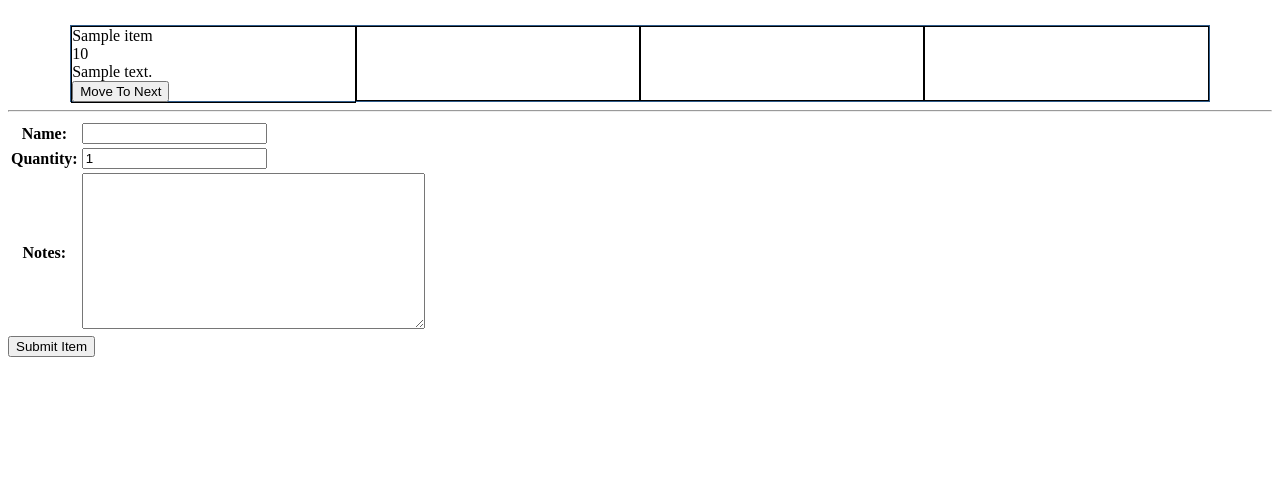
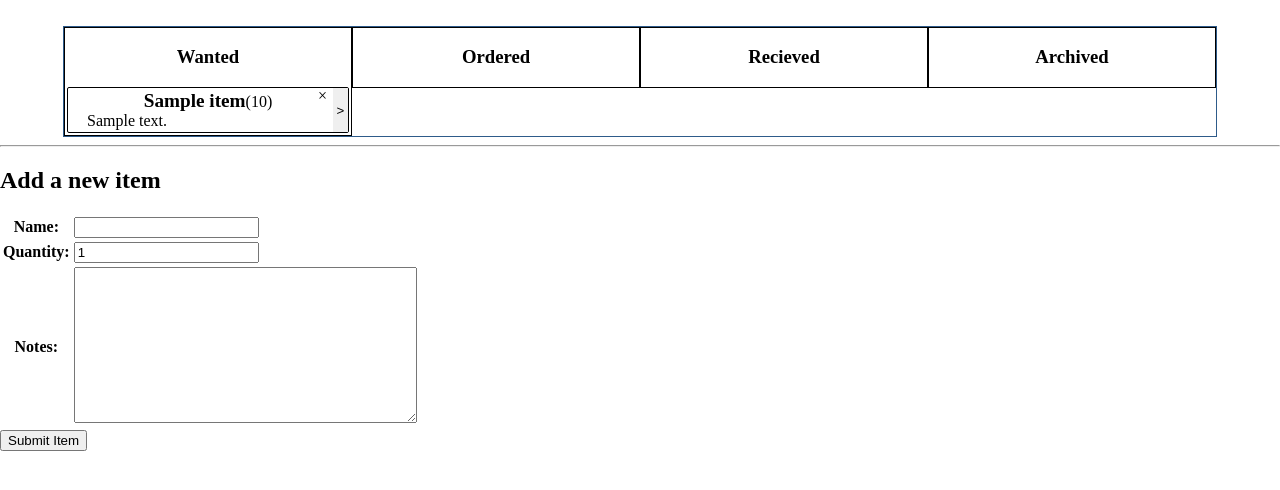
Before and after one commit to ConstellationApps/Inventory, a Django app: page /order/ in a window 1280 px wide. Shown: the top 490 px of the page. Run offline with Django 3.2, Linux system fonts and the light colour scheme; tables that the repository leaves empty hold one stand-in row (values such as "Sample post").

Commit message:
Add frontend support for moving left and right

```diff
--- a/orderboard/static/orderboard/script.js
+++ b/orderboard/static/orderboard/script.js
@@ -1,13 +1,34 @@
-function moveItem(id) {
+function moveItem(id, direction) {
+    var xhttp = new XMLHttpRequest();
     xhttp.onreadystatechange = function() {
-        if (this.readyState == 4 && this.status == 200) {
-            document.getElementById(this.responseText).appendChild(
-                document.getElementById('card_' + id)
-            );
-        } else {
-            alert("There was a problem moving that card.")
+        if (this.readyState == 4) {
+            if (this.status == 200) {
+                document.getElementById('stage_' + this.responseText).appendChild(
+                    document.getElementById('card_' + id)
+                );
+
+            } else {
+                alert('There was a problem moving that card.')
+            }
+        }
+
+    };
+    xhttp.open('GET', '/order/move/' + id + '/' + direction, true);
+    xhttp.send();
+}
+
+function deleteItem(id) {
+    var xhttp = new XMLHttpRequest();
+    xhttp.onreadystatechange = function() {
+        if (this.readyState == 4) {
+            if (this.status == 200) {
+                var element = document.getElementById('card_' + id)
+                element.parentNode.removeChild(element);
+            } else {
+                alert('There was a problem removing that card.')
+            }
         }
     };
-    xhttp.open("GET", "/order/move/" + id, true);
+    xhttp.open('GET', '/order/archive/' + id, true);
     xhttp.send();
 }
--- a/orderboard/static/orderboard/style.css
+++ b/orderboard/static/orderboard/style.css
@@ -1,7 +1,20 @@
+html, body {
+	margin: 0;
+	padding: 0;
+	border: 0;
+	font-size: 100%;
+	font: inherit;
+	vertical-align: baseline;
+}
+
+h3 {
+    text-align: center;
+}
+
 #boards {
     width: 90%;
     min-width: 800px;
-    height: 75px;
+    min-height: 75px;
     margin-left: auto;
     margin-right: auto;
     margin-top: 2%;
@@ -9,12 +22,65 @@
     border-style: solid;
     border-color: #2e5b8a;
 }
+
 .stage {
     width: 25%;
-    min-height: 75px;
     border-width: 1px;
     border-color: #000;
     border-style: solid;
     box-sizing:border-box;
     float: left;
 }
+
+.card {
+    position: relative;
+    margin: 2px;
+    padding: 2px;
+    min-height: 40px;
+    border: 1px solid black;
+    border-radius: 2px;
+}
+
+.card_header {
+    text-align: center;
+    margin: 0 17px;
+}
+
+.card_name {
+    font-size: 1.2rem;
+    font-weight: bold;
+}
+
+.card_notes {
+    margin: 0 17px;
+    word-wrap: break-word;
+}
+
+.card_button {
+    padding:0;
+    width: 15px;
+    position: absolute;
+    top: 0;
+    border:0;
+    cursor: pointer;
+}
+
+.card_right_button {
+    right: 0;
+    height: 100%;
+}
+
+.card_left_button {
+    left: 0;
+    height: 100%;
+}
+
+.card_close_button {
+    right: 15px;
+    height: 15px;
+    line-height: 15px;
+}
+
+.stage:first-child .card .card_left_button, .stage:nth-last-child(2) .card .card_right_button {
+    display: none;
+}
--- a/orderboard/templates/orderboard/index.html
+++ b/orderboard/templates/orderboard/index.html
@@ -11,13 +11,17 @@
 	<body>
 		<div id="boards">
 			{% for stage in stage_list %}
-			<div class="stage" id="stage_{{ stage.stage_name }}">
+			<div class="stage" id="stage_{{ stage.name }}">
+				<h3>{{ stage.name }}</h3>
 				{% for card in stage.cards %}
-				<div id="card_{{ card.card_id }}">
-					<div id="card_{{ card.card_id }}_name" class="card_name">{{ card.name }}</div>
-					<div id="card_{{ card.card_id }}_quantity" class="card_quantity">{{ card.quantity }}</div>
-					<div id="card_{{ card.card_id }}_notes" class="card_notes">{{ card.notes }}</div>
-					<button onclick="moveItem({{ card.card_id }})" id="card_{{ card.card_id }}_button" class="card_button">Move To Next</button>
+				<div id="card_{{ card.id }}" class="card">
+					<div class="card_header">
+						<span class="card_name">{{ card.name }}</span>(<span id="card_{{ card.id }}_quantity" class="card_quantity">{{ card.quantity }}</span>)
+					</div>
+					<div id="card_{{ card.id }}_notes" class="card_notes">{{ card.notes }}</div>
+					<button onclick="moveItem({{ card.id }}, 'left')" id="card_{{ card.id }}_left_button" class="card_button card_left_button">&lt;</button>
+					<button onclick="moveItem({{ card.id }}, 'right')" id="card_{{ card.id }}_right_button" class="card_button card_right_button">&gt;</button>
+					<div onclick="deleteItem({{ card.id }})" id="card_{{ card.id }}_close_button" class="card_button card_close_button">&times;</div>
 				</div>
 				{% endfor %}
 			</div>
@@ -25,6 +29,7 @@
 			<div id="clear" style="clear:both;"></div>
 		</div>
 		<hr/>
+		<h2>Add a new item</h2>
 		<form method="post" action="">
 			{{ formset.management_form }}
 			{% csrf_token %}
@@ -35,5 +40,6 @@
 			</table>
 			<input type="submit" value="Submit Item" class="button"/>
 		</form>
+		<br/>
 	</body>
 </html>
```
